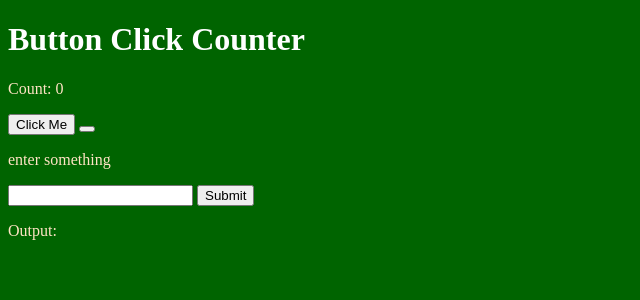
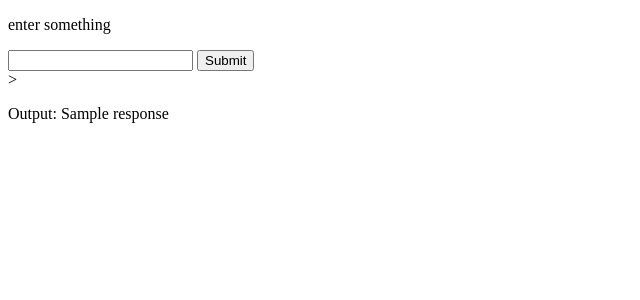
Before and after one commit to ImVeryLucky/Chat, a Flask app: template templates/index.html in a window 1280 px wide. Shown: the top 300 px of the page, without its empty margins (0-640 px from the left). Run offline with Flask 3, Linux system fonts and the light colour scheme; the template is opened without the code that fills it: most values are stand-ins (such as "Sample title", 1, 10 or a date in 2020).

Commit message:
spagettti fied

```diff
--- a/app.py
+++ b/app.py
@@ -4,13 +4,18 @@ from flask_cors import CORS
 app = Flask(__name__, template_folder="templates")
 CORS(app)
 
-counter = 0  # Initial counter value
-user_input = ""
+#counter = 0  # Initial counter value
+#user_input = ""
 
 
 @app.route('/')
 def home():
-    return render_template('index.html')  # Serve frontend
+    return render_template('index.html')
+
+@app.route('/', methods = ['POST'])
+def home_post():
+    data = request.form['text']
+    return render_template('index.html', response = data)
 
 @app.route('/update', methods=['POST'])
 def update_button():
@@ -26,17 +31,16 @@ def get_count():
 @app.route('/', methods=['POST'])
 def process():
     global user_input
-    data = request.form
-    user_input = data.get("text")
+    data = request.form['text']
+    #user_input = data.get("text")
    #response_text = f"You entered: {user_input}"
-    print(data)
-    return None
+    return render_template('index.html', response = data)
 
 
 
-@app.route('/fetch', methods=['GET'])
-def fetch():
-    return jsonify({"response": user_input})
+#@app.route('/fetch', methods=['GET'])
+#def fetch():
+#    return jsonify({"response": user_input})
 
 if __name__ == '__main__':
     app.run(host='0.0.0.0', port=10000, debug=True)  # Render runs on port 10000
--- a/templates/index.html
+++ b/templates/index.html
@@ -3,57 +3,18 @@
 <head>
     <meta charset="UTF-8">
     <meta name="viewport" content="width=device-width, initial-scale=1.0">
-
-    <style>
-        head{
-            background-color: lightblue;
-        }
-        h1{
-            color:white
-        }
-        p{
-            color:bisque
-        }
-        body{
-            background-color: darkgreen;
-
-        }
-    </style>
-
-    <title>Render Button App</title>
-    <h1>Button Click Counter</h1>
-    <p>Count: <span id="count">0</span></p>
-
-
-    <button onclick="updateCount()">Click Me</button>
-
-    <button onclick = ""></button>
-    <script>
-        async function updateCount() {
-            const response = await fetch('/update', { method: 'POST' });
-            const data = await response.json();
-            document.getElementById('count').innerText = data.count;
-        }
-        async function fetchCount() {
-            const response = await fetch('/get_count');
-            const data = await response.json();
-            document.getElementById('count').innerText = data.count;
-        }
-
-        fetchCount();
-    </script>
 </head>
 <body>
     <p>enter something</p>
-    <form method="POST">
+    <form method = "POST">
         <input type = "text" name="text">
         <input type="submit">
-    </form>
-    <p>Output: <span id="response"></span></p>
+    </form>>
+    <p>Output: {{response}}</p>
     <script>
-        /*
+
         async function sendInput() {
-            const userInput = document.getElementById("userInput").value;
+            const userInput = document.getElementById("text").value;
 
             const response = await fetch('/process', {
                 method: 'POST',
@@ -64,7 +25,7 @@
             print(data.user_input)
             document.getElementById('response').innerText = response;//data.response;
 
-        }*/
+        }
         async function fetchInput() {
             const response = await fetch('/fetch');
             const data = await response.json();
```
